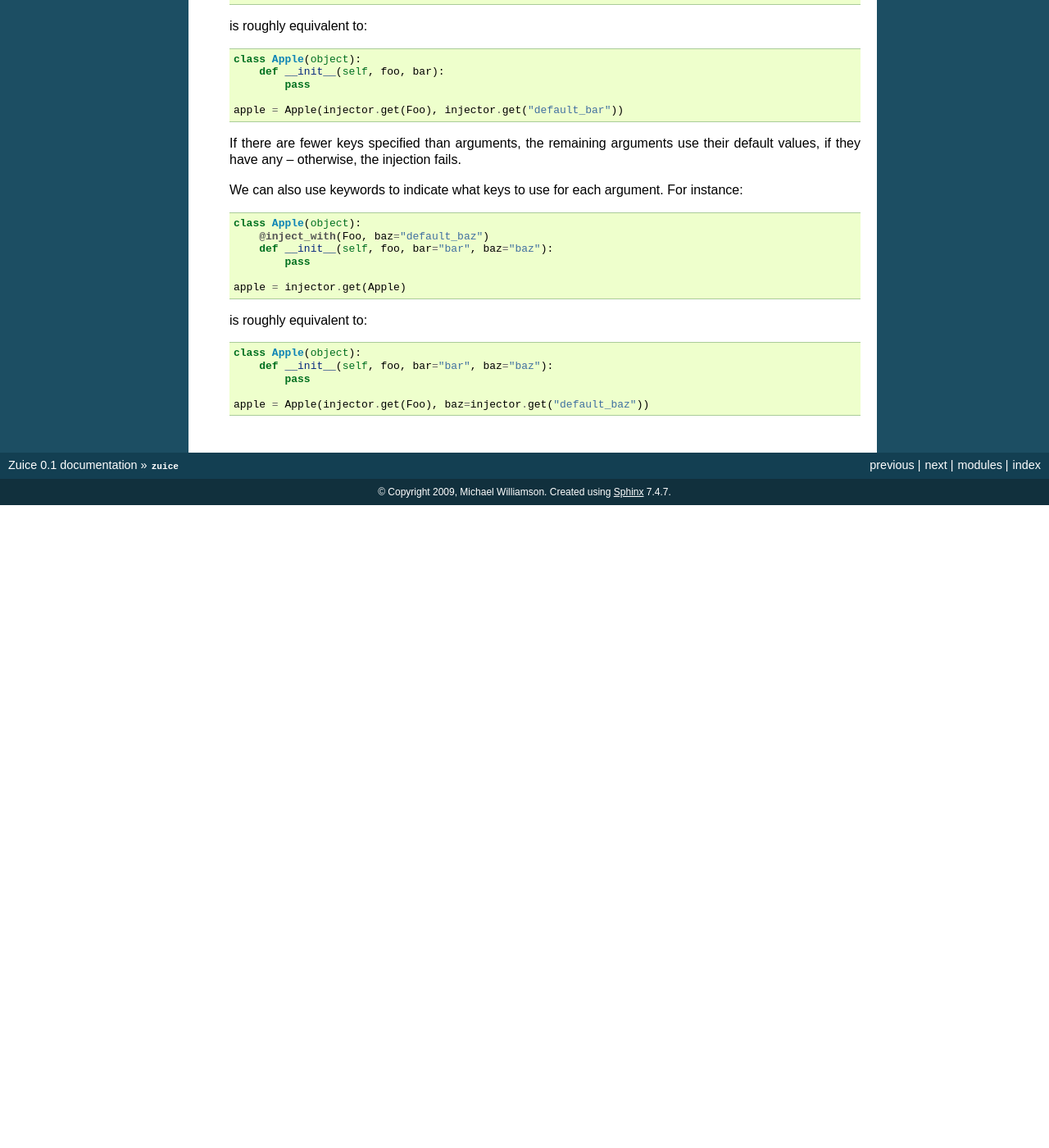
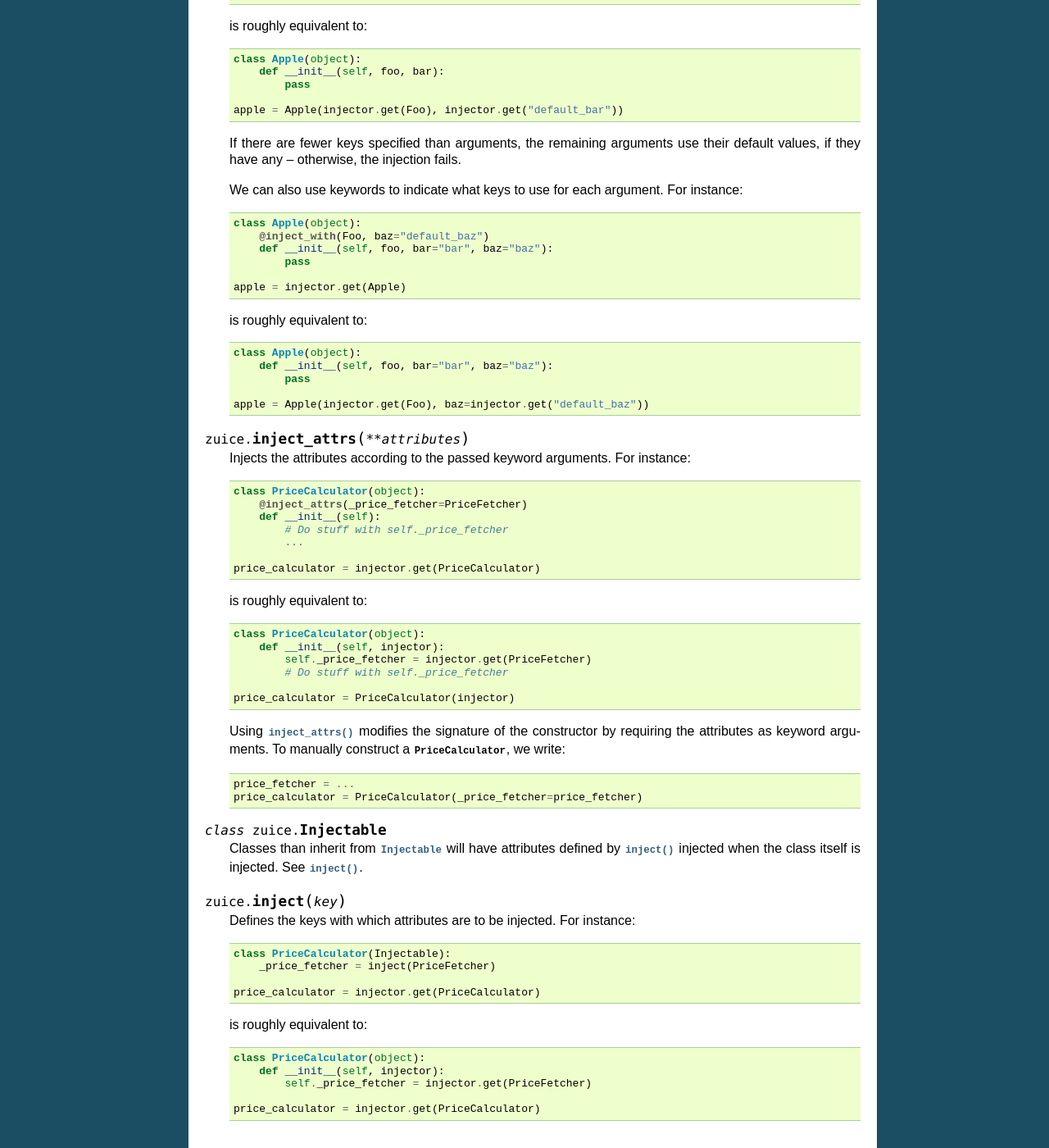
Before and after one commit to mwilliamson/zuice, a Sphinx documentation site: the page built from doc/zuice.rst, in a window 1280 px wide and 1400 px high, scrolled down 1146 px. Shown: the whole window at 82% size. Built offline with Sphinx 7.4.7, drawn with Linux system fonts in a browser that asks for light colours; before the commit the page ends 1762 px from its top, so only the background shows below that; some of the changed text lies outside the part shown.

Commit message:
Add API documentation for inject_attrs, Injectable and inject

```diff
--- a/doc/zuice.rst
+++ b/doc/zuice.rst
@@ -100,3 +100,54 @@
                 pass
 
         apple = Apple(injector.get(Foo), baz=injector.get("default_baz"))
+
+.. function:: inject_attrs(**attributes)
+
+    Injects the attributes according to the passed keyword arguments. For instance::
+
+        class PriceCalculator(object):
+            @inject_attrs(_price_fetcher=PriceFetcher)
+            def __init__(self):
+                # Do stuff with self._price_fetcher
+                ...
+
+        price_calculator = injector.get(PriceCalculator)
+
+    is roughly equivalent to::
+
+        class PriceCalculator(object):
+            def __init__(self, injector):
+                self._price_fetcher = injector.get(PriceFetcher)
+                # Do stuff with self._price_fetcher
+
+        price_calculator = PriceCalculator(injector)
+
+    Using :func:`~zuice.inject_attrs` modifies the signature of the
+    constructor by requiring the attributes as keyword arguments. To
+    manually construct a :class:`PriceCalculator`, we write::
+
+        price_fetcher = ...
+        price_calculator = PriceCalculator(_price_fetcher=price_fetcher)
+
+.. class:: Injectable
+
+    Classes than inherit from :class:`~zuice.Injectable` will have attributes defined by
+    :func:`~zuice.inject` injected when the class itself is injected. See
+    :func:`~zuice.inject`.
+
+.. function:: inject(key)
+
+    Defines the keys with which attributes are to be injected. For instance::
+
+        class PriceCalculator(Injectable):
+            _price_fetcher = inject(PriceFetcher)
+
+        price_calculator = injector.get(PriceCalculator)
+
+    is roughly equivalent to::
+
+        class PriceCalculator(object):
+            def __init__(self, injector):
+                self._price_fetcher = injector.get(PriceFetcher)
+
+        price_calculator = injector.get(PriceCalculator)
```
